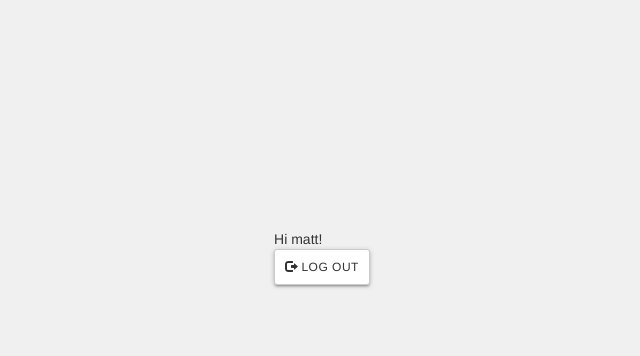
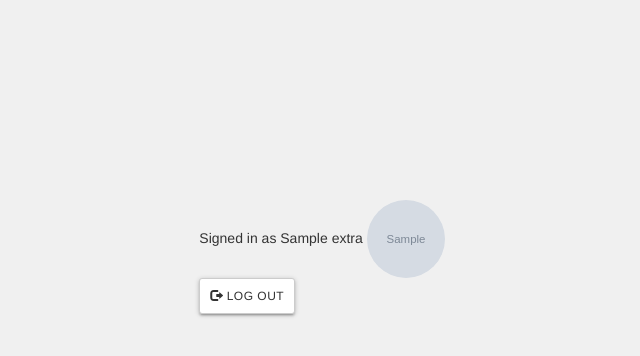
Before and after one commit to sierraarnold/cs3240-studybuddy, a Django app: template login/templates/login/index.html in a window 1280 px wide. Shown: the part 136-492 px from the top of the page, without its empty margins (318-958 px from the left). Run offline with Django 3.2, Linux system fonts and the light colour scheme; a user stored in the database is signed in; the template is opened without the code that fills it: most values are stand-ins (such as "Sample title", 1, 10 or a date in 2020); grey boxes marked "Sample" are stand-in pictures; some libraries are stand-ins or nearby versions.

Commit message:
Added google profile picture and heroku settings

```diff
--- a/login/static/login/style.css
+++ b/login/static/login/style.css
@@ -10,17 +10,18 @@
   transition-duration: 150ms;
   transition-timing-function: ease-in-out;
   padding: 0;
+}
 
-  &:focus,
-  &:hover {
-    box-shadow: 1px 4px 5px 1px rgba(0,0,0,0.1);
-  }
+.google-button:focus,
+.google-button:hover {
+  box-shadow: 1px 4px 5px 1px rgba(0,0,0,0.1);
+  background-color: #e5e5e5;
+}
 
-  &:active {
-    background-color: #e5e5e5;
-    box-shadow: none;
-    transition-duration: 10ms;
-  }
+.google-button:active {
+  background-color: #A0A0A0;
+  box-shadow: none;
+  transition-duration: 10ms;
 }
 
 .google-button__icon {
@@ -41,6 +42,10 @@
   font-family: 'Roboto',arial,sans-serif;
 }
 
+.profile-pic {
+  border-radius: 39px;
+}
+
 html, body {
   height: 100%;
 }
--- a/login/templates/login/index.html
+++ b/login/templates/login/index.html
@@ -14,7 +14,8 @@
   <body>
       {% if user.is_authenticated %}
         <div>
-          Hi {{ user }}!
+          Signed in as {{ extra_data.name }}
+          <img src="{{ extra_data.picture }}" alt="Profile Picture" class="profile-pic" style="width:78px;height:78px;">
           <form action="{% url 'login:signout' %}">
             <button type="submit" class="btn btn-default btn-sm">
               <span class="glyphicon glyphicon-log-out"></span> Log out
--- a/login/views.py
+++ b/login/views.py
@@ -4,7 +4,10 @@ from django.http import HttpResponse, HttpResponseRedirect
 from django.urls import reverse
 
 def index(request):
-    return render(request, 'login/index.html', {})
+    extra_data = []
+    if request.user.is_authenticated:
+        extra_data = request.user.socialaccount_set.all()[0].extra_data
+    return render(request, 'login/index.html', {'extra_data': extra_data})
 
 def signout(request):
     if request.user.is_authenticated:
--- a/studybuddy/settings.py
+++ b/studybuddy/settings.py
@@ -11,6 +11,7 @@ https://docs.djangoproject.com/en/3.0/ref/settings/
 """
 
 import os
+import django_heroku
 
 # Build paths inside the project like this: os.path.join(BASE_DIR, ...)
 BASE_DIR = os.path.dirname(os.path.dirname(os.path.abspath(__file__)))
@@ -133,3 +134,5 @@ AUTHENTICATION_BACKENDS = (
 SITE_ID = 1
 
 LOGIN_REDIRECT_URL = '/'
+
+django_heroku.settings(locals())
```
Also changed, not shown: db.sqlite3, 1 other file.
